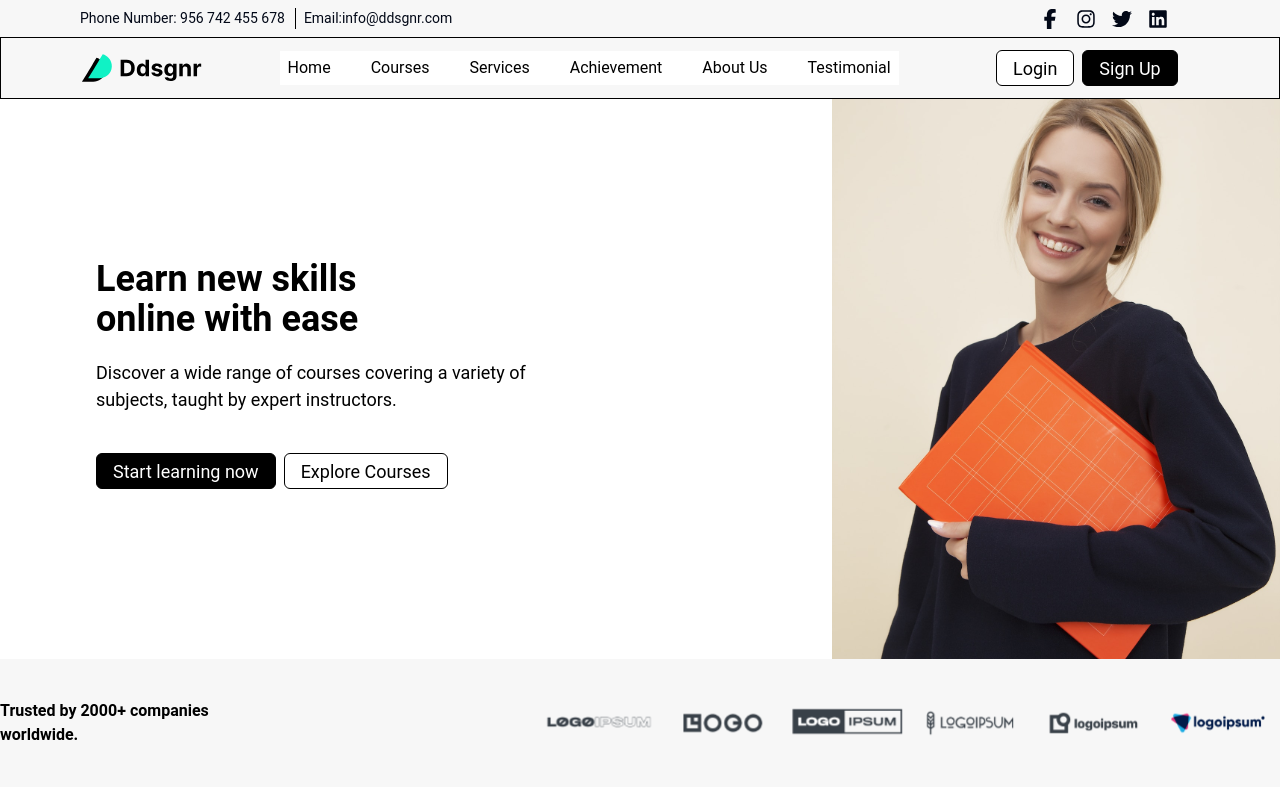
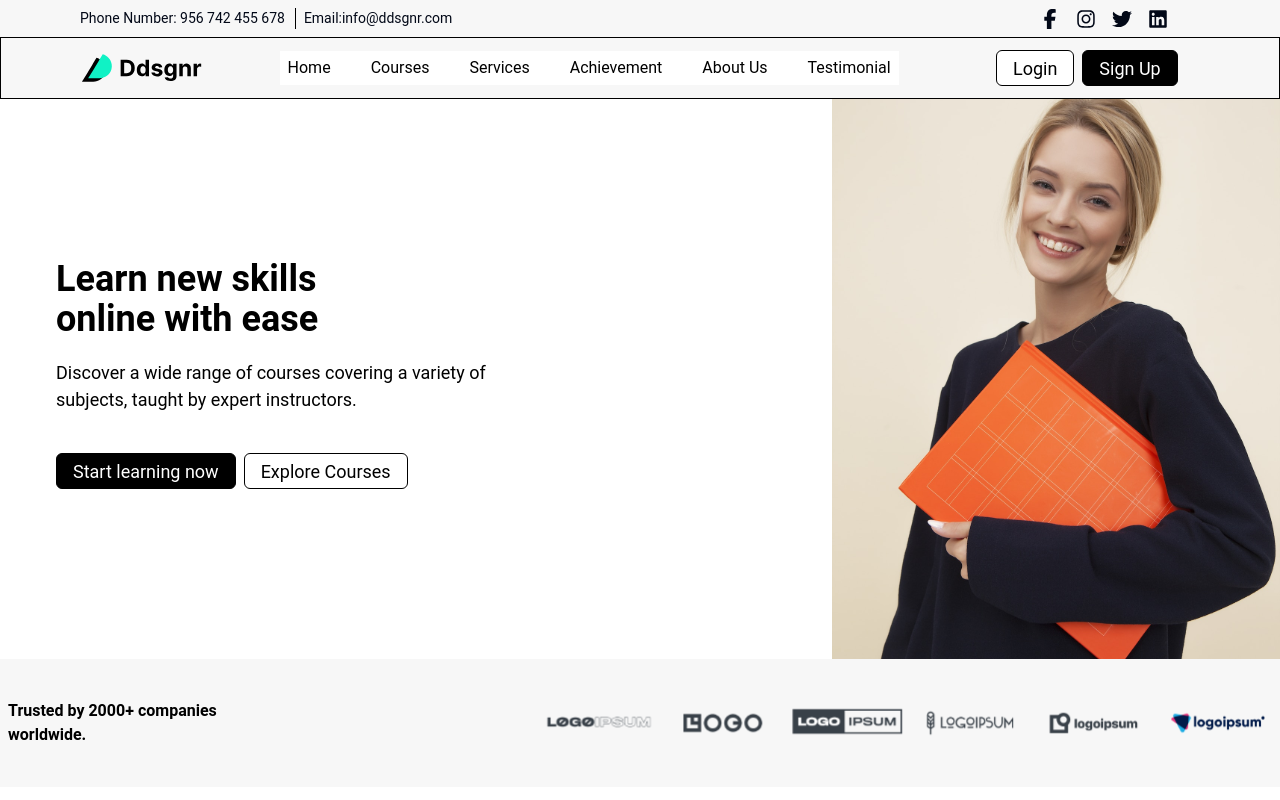
Before and after one commit to SabaZain/assignment-figma2, a Next.js app: page / in a window 1280 px wide. Shown: the top 800 px of the page. Built offline with nearby package versions, Linux system fonts and the light colour scheme.

Commit message:
Update page.tsx

```diff
--- a/src/app/Hero/page.tsx
+++ b/src/app/Hero/page.tsx
@@ -6,7 +6,7 @@ const HeroPage = () => {
   return (
     <div>
       <div className='flex flex-col md:flex-row lg:flex-row justify-center'>
-        <div className='w-full md:w-1/2 lg:w-1/2 pl-24 pt-8 md:pt-40 lg:pt-40 justify-center'>
+        <div className='w-full md:w-1/2 lg:w-1/2 pl-14 pt-8 md:pt-40 lg:pt-40 justify-center'>
           <h1 className='text-[#000000] text-4xl font-bold'>Learn new skills <br /> online with ease</h1>
           <p className='text-[#000000] text-[16px] md:text-[18px] lg:text-[18px] pt-5 hidden md:flex lg:flex'>Discover a wide range of courses covering a variety of <br /> subjects, taught by expert instructors.</p>
           <p className='text-[#000000] text-[16px] md:text-[18px] lg:text-[18px] pt-5 md:hidden lg:hidden'>Discover a wide range of courses covering a <br /> variety of subjects, taught by expert instructors.</p>
@@ -24,7 +24,7 @@ const HeroPage = () => {
           />
         </div>
       </div>
-      <div className='flex flex-col md:flex-row lg:flex-row justify-between align items-center bg-[#F7F7F7] pt-[40px] pb-[40px]'>
+      <div className='flex flex-col md:flex-row lg:flex-row justify-between align items-center bg-[#F7F7F7] pt-[40px] pb-[40px] pl-2'>
       <div>
         <h2 className='text-[#000000] font-bold w-[320] h-[68] hidden md:flex lg:flex'>Trusted by 2000+ companies <br /> worldwide.</h2>
         <h2 className='text-[#000000] font-bold w-[320] h-[68] pr-36 pb-2 md:hidden lg:hidden'>Trusted by the world&apos;s best companies <br />
```
